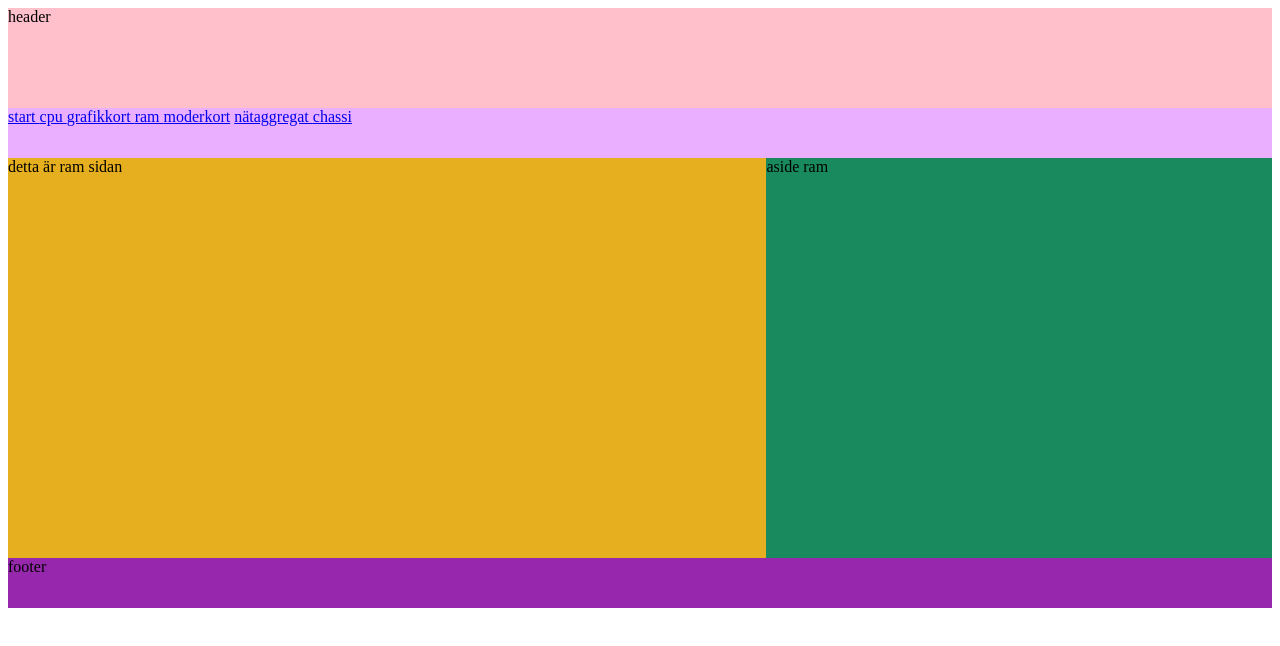
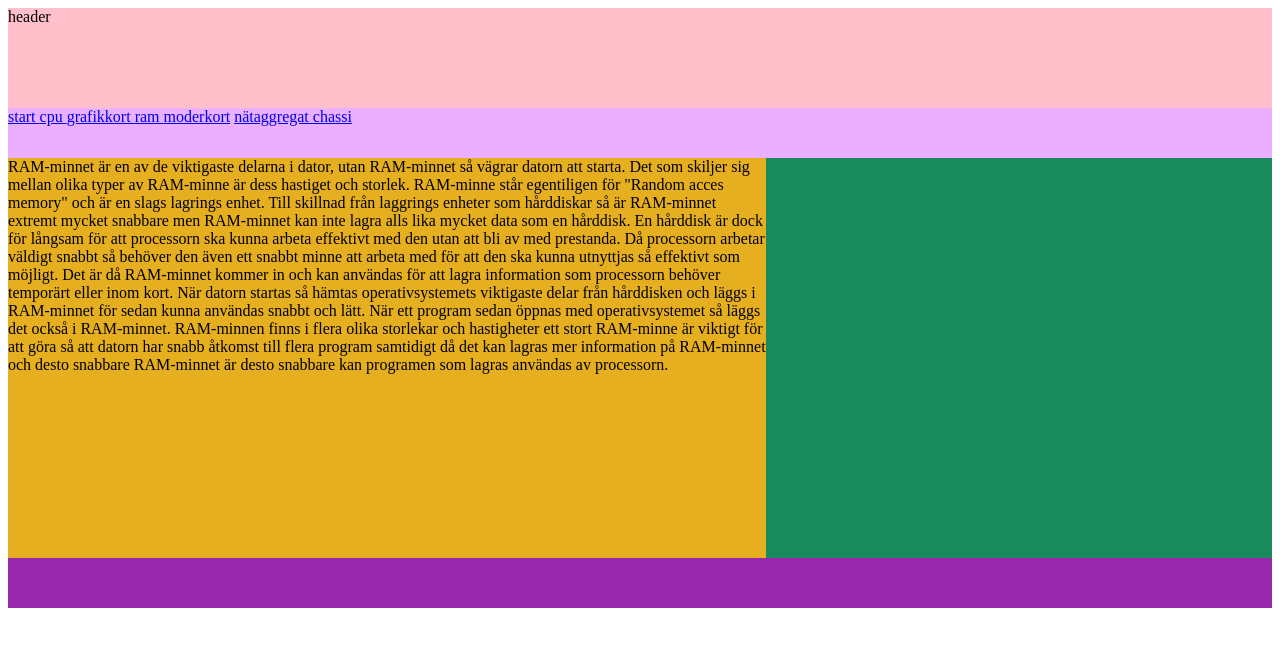
Before and after one commit to Shepe-bit/Shepe-bit.github.io, a plain HTML site: page ram.html in a window 1280 px wide. Drawn offline with Linux system fonts and the light colour scheme.

Commit message:
Klar kanske typ ok bra hoppas godkänt

```diff
--- a/ram.html
+++ b/ram.html
@@ -21,10 +21,30 @@
 
       </nav>
       <div id="container">
-        <main> detta är ram sidan </main>
-        <aside> aside ram </aside>
+        <main> RAM-minnet är en av de viktigaste delarna i dator, utan RAM-minnet
+               så vägrar datorn att starta. Det som skiljer sig mellan olika typer av
+               RAM-minne är dess hastiget och storlek. RAM-minne står egentiligen för
+               "Random acces memory" och är en slags lagrings enhet. Till skillnad från
+               laggrings enheter som hårddiskar så är RAM-minnet extremt mycket snabbare
+               men RAM-minnet kan inte lagra alls lika mycket data som en hårddisk. En hårddisk
+               är dock för långsam för att processorn ska kunna arbeta effektivt med den
+               utan att bli av med prestanda. Då processorn arbetar väldigt snabbt så
+               behöver den även ett snabbt minne att arbeta med för att den
+               ska kunna utnyttjas så effektivt som möjligt. Det är då RAM-minnet
+               kommer in och kan användas för att lagra information som processorn
+               behöver temporärt eller inom kort. När datorn startas så hämtas
+               operativsystemets viktigaste delar från hårddisken och läggs i RAM-minnet
+               för sedan kunna användas snabbt och lätt. När ett program sedan öppnas med
+               operativsystemet så läggs det också i RAM-minnet. RAM-minnen finns i flera
+               olika storlekar och hastigheter ett stort RAM-minne är viktigt för att göra så
+               att datorn har snabb åtkomst till flera program samtidigt då det kan lagras mer
+               information på RAM-minnet och desto snabbare RAM-minnet är desto snabbare kan
+               programen som lagras användas av processorn.
+
+         </main>
+        <aside>  </aside>
       </div>
-      <footer> footer </footer>
+      <footer>  </footer>
     </div>
 
   </body>
```
